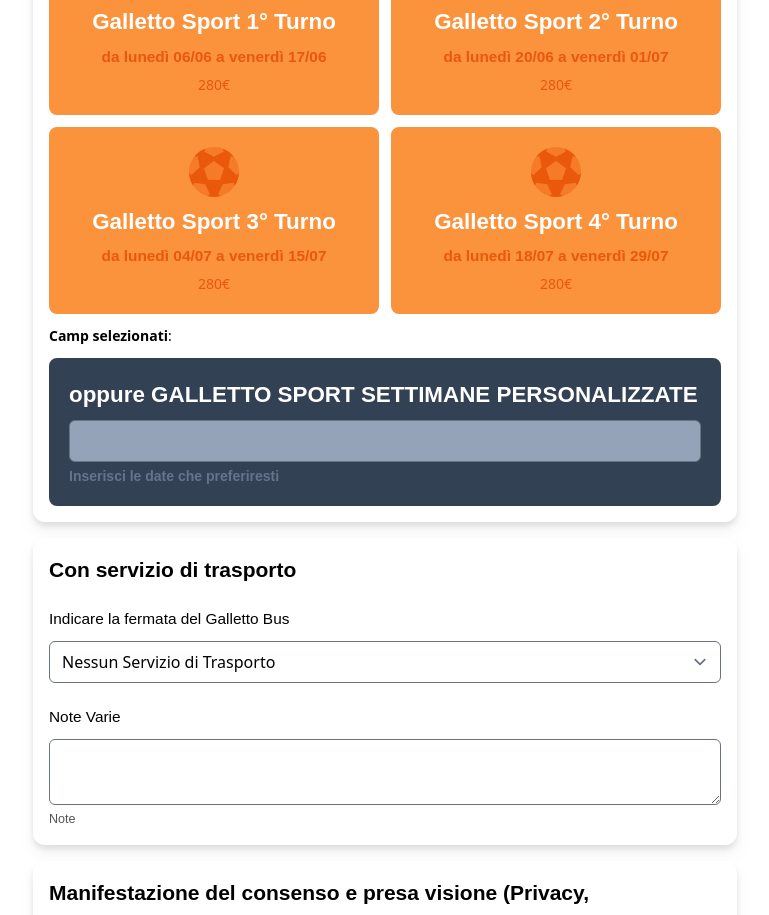
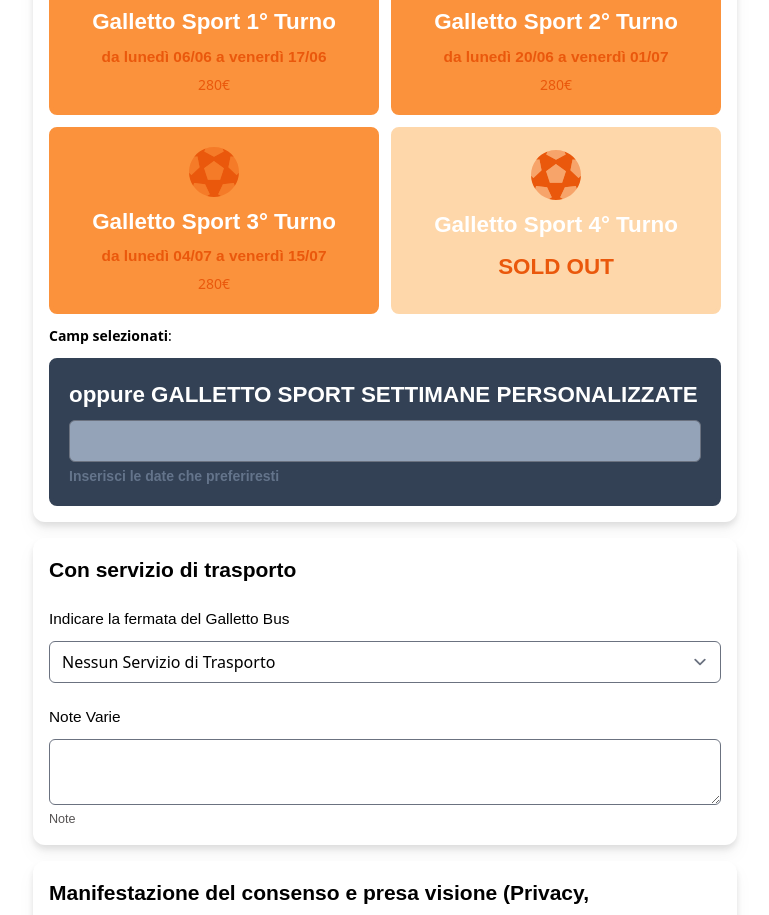
Before and after one commit to nicolofranceschi/galletto, a Next.js app: page /b in a window 1280 px wide. Shown: the part 2880-3795 px from the top of the page, without its empty margins (511-1280 px from the left). Built offline with nearby package versions, Linux system fonts and the light colour scheme; no server answers.

Commit message:
galletto 4 turno sold out

```diff
--- a/pages/b.jsx
+++ b/pages/b.jsx
@@ -293,19 +293,7 @@ export default function A() {
                       </h5>
                       <p className="text-orange-600">280€</p>
                     </div>
-                    <div
-                      onClick={() =>
-                        setCamp((e) =>
-                          e.some((a) => a === "Galletto Sport 4 Turno")
-                            ? e.filter((a) => a !== "Galletto Sport 4 Turno")
-                            : [...e, "Galletto Sport 4 Turno"]
-                        )
-                      }
-                      className={
-                        camp.some((a) => a === "Galletto Sport 4 Turno")
-                          ? "flex flex-col flex-grow gap-2 justify-center items-center p-4 bg-orange-900 rounded-lg cursor-pointer border-4 border-orange-500"
-                          : "flex flex-col flex-grow gap-2 justify-center items-center p-4 border-4 border-orange-400 bg-orange-400 hover:bg-orange-800 rounded-lg cursor-pointer"
-                      }
+                    <div className={ "flex flex-col flex-grow gap-2 justify-center items-center p-4 bg-orange-200 rounded-lg cursor-pointer border-4 border-orange-200" }
                     >
                       <svg
                         xmlns="http://www.w3.org/2000/svg"
@@ -323,10 +311,10 @@ export default function A() {
                         />
                       </svg>
                       <h3 className="text-white">Galletto Sport 4° Turno</h3>
-                      <h5 className="text-orange-600 font-bold">
-                        da lunedì 18/07 a venerdì 29/07
-                      </h5>
-                      <p className="text-orange-600">280€</p>
+                      <h3 className="text-orange-600 font-bold">
+                        SOLD OUT
+                      </h3>
+                      <p className="text-orange-600"></p>
                     </div>
                   </div>
                   <p>
```
